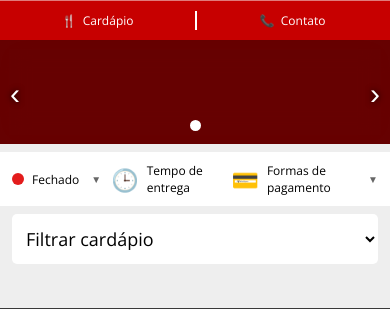
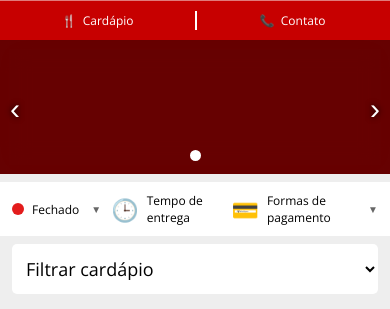
Before and after one commit to dunnitec/sneppizzaria, a Flask app: template app/templates/index.html in a window 390 px wide. Shown: the part 156-465 px from the top of the page. Run offline with Flask 3, Linux system fonts and the light colour scheme; the template is opened without the code that fills it, so the values that code supplies are empty.

Commit message:
Novos banners do carrossel (Combo Pizza Trem, marca, horarios)
Co-Authored-By: Claude Opus 5.5 <noreply@anthropic.com>

```diff
--- a/app/static/css/delivery.css
+++ b/app/static/css/delivery.css
@@ -27,7 +27,7 @@ button{font-family:inherit}
 #menu li:hover{background:#9a0202}
 
 /* ---------- banner ---------- */
-.banner{position:relative;margin:18px 0 12px;border-radius:8px;overflow:hidden;background:#111;aspect-ratio:1024/280}
+.banner{position:relative;margin:18px 0 12px;border-radius:8px;overflow:hidden;background:#111;aspect-ratio:1600/550}
 .banner .sl{position:absolute;inset:0;display:none;background-size:cover;background-position:center}
 .banner .sl.on{display:block}
 .banner .sl::before{content:"";position:absolute;inset:0;backdrop-filter:blur(14px);background:#0005}
@@ -165,7 +165,7 @@ footer .st.open{color:#7CFC8A}
   #header .info h1{font-size:16px}#header .info p{font-size:11px}
   #header .actions{top:10px}
   #menu li{width:50%;font-size:12px}
-  .banner{border-radius:0;margin:0 -12px 8px;aspect-ratio:375/100}
+  .banner{border-radius:0;margin:0 -12px 8px;aspect-ratio:1600/550}
   .banner .arr{font-size:30px}
   .infobar{font-size:12px;border-radius:0;margin:0 -12px 8px}
   .infobar small{display:none}
```
Also changed, not shown: app/static/img/snep/banner1.webp, app/static/img/snep/banner2.webp, app/static/img/snep/banner3.webp (added).
